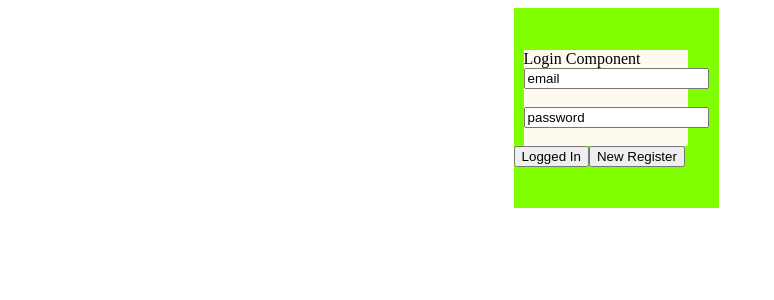
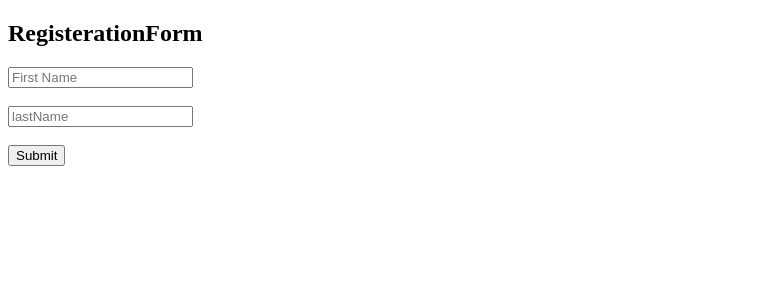
Before and after one commit to mansoor202/react-practice, a React (Create React App) app in the folder oct14/: page / in a window 1280 px wide. Shown: the top 300 px of the page, without its empty margins (0-774 px from the left). Built offline with nearby package versions, Linux system fonts and the light colour scheme.

Commit message:
just pushing every remaining commit

```diff
--- a/oct14/src/components/JsxLandingPage.js
+++ b/oct14/src/components/JsxLandingPage.js
@@ -3,9 +3,11 @@ import Calculator from "./Calculator/Calculator";
 import form from "./LoginPage/LoginPage";
 import ClassCalculator from "../components/ClassComponents/Calculator";
 import AuthClassComp from "./ConditionalRenders/AuthClassComp";
+import List from "./ListAndKeys/List";
+import { RegisterationForm } from "./Forms/RegisterationForm";
 function WelcomeNote() {
   return <>
-    <AuthClassComp/>
+    <RegisterationForm/>
 
 </>;
 }
--- a/oct14/src/components/ListAndKeys/List.js
+++ b/oct14/src/components/ListAndKeys/List.js
@@ -19,7 +19,7 @@ class List extends React.Component {
       this.setState({users:data})
         this.setState({listItems:this.state.users.map(user=>{
             return (
-            <li>{user.login}</li>
+            <li key={user.id}>{user.login}</li>
             )
         })})
 
@@ -29,9 +29,6 @@ class List extends React.Component {
 
 
   componentDidMount() {
-
-
-
    this.showList()
 }
   render() {
```
Also changed, not shown: oct14/src/components/ConditionalRenders/AuthFuncComp.js (added).
